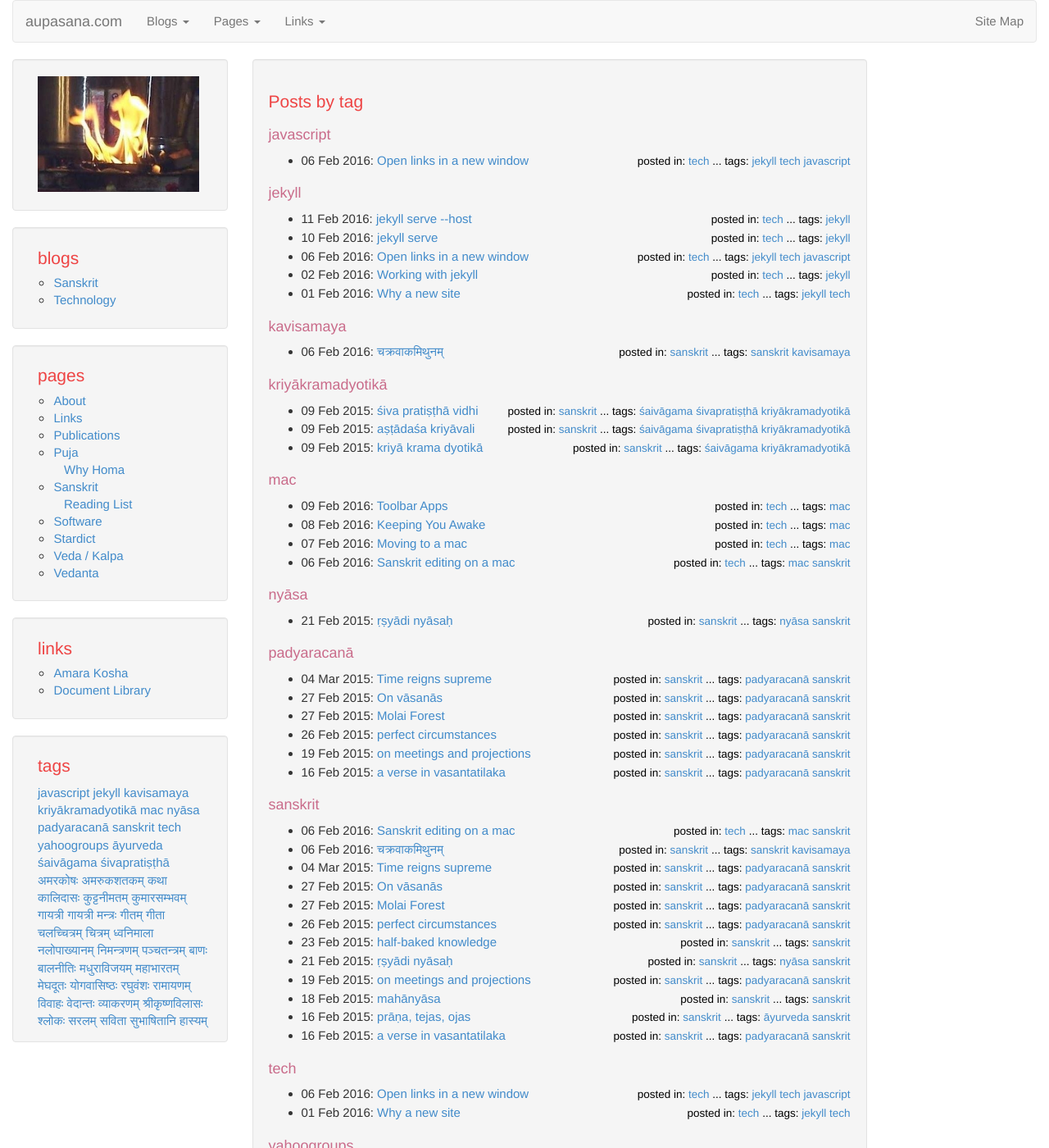
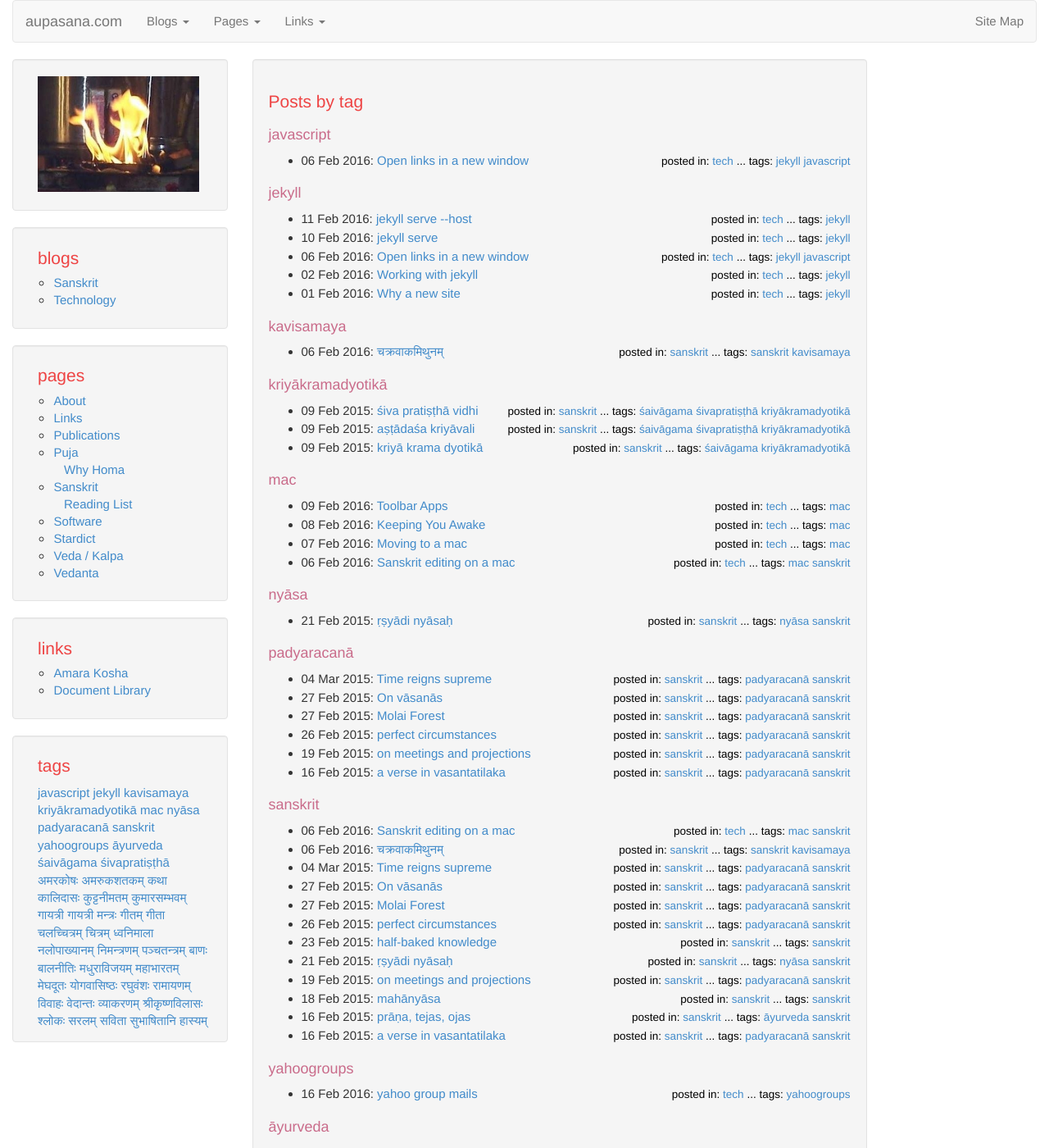
Before and after one commit to aupasana/aupasana.github.io, a Jekyll site: the page built from blog/archive_tag.html, in a window 1280 px wide and 1400 px high. Shown: the whole window at 82% size. Built offline with Jekyll 4.4.1, drawn with Linux system fonts in a browser that asks for light colours.

Commit message:
omit "tech" tag

```diff
--- a/_posts/2016-02-01-why-a-new-site.md
+++ b/_posts/2016-02-01-why-a-new-site.md
@@ -4,7 +4,6 @@ title: Why a new site
 date: "2016-02-01 07:30:00 -0700"
 tag:
   - jekyll
-  - tech
 category:
   - tech
 ---
--- a/_posts/2016-02-06-links-new-window.md
+++ b/_posts/2016-02-06-links-new-window.md
@@ -5,7 +5,6 @@ date: "2016-02-06 01:30:00 -0700"
 comments: true
 tag:
 - jekyll
-- tech
 - javascript
 category: tech
 ---
```
